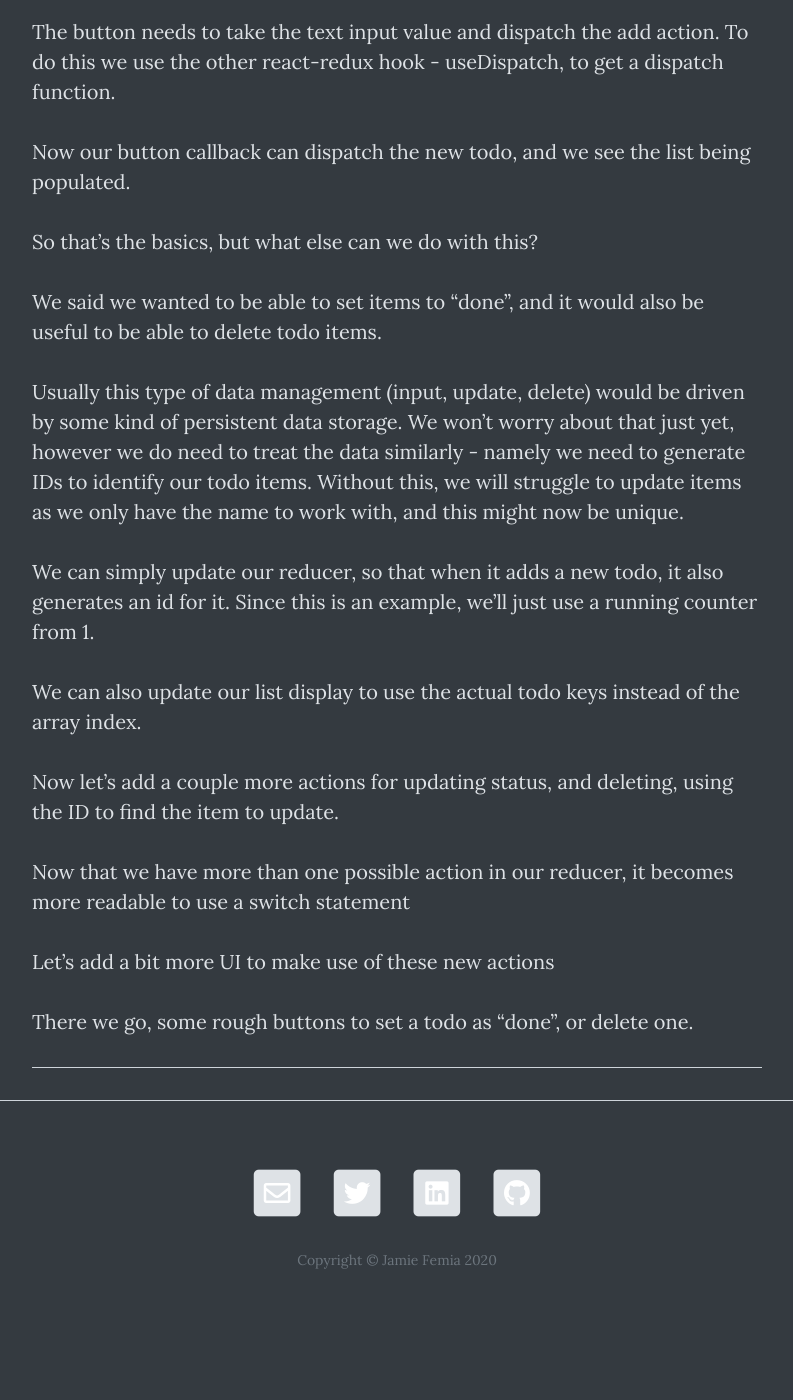
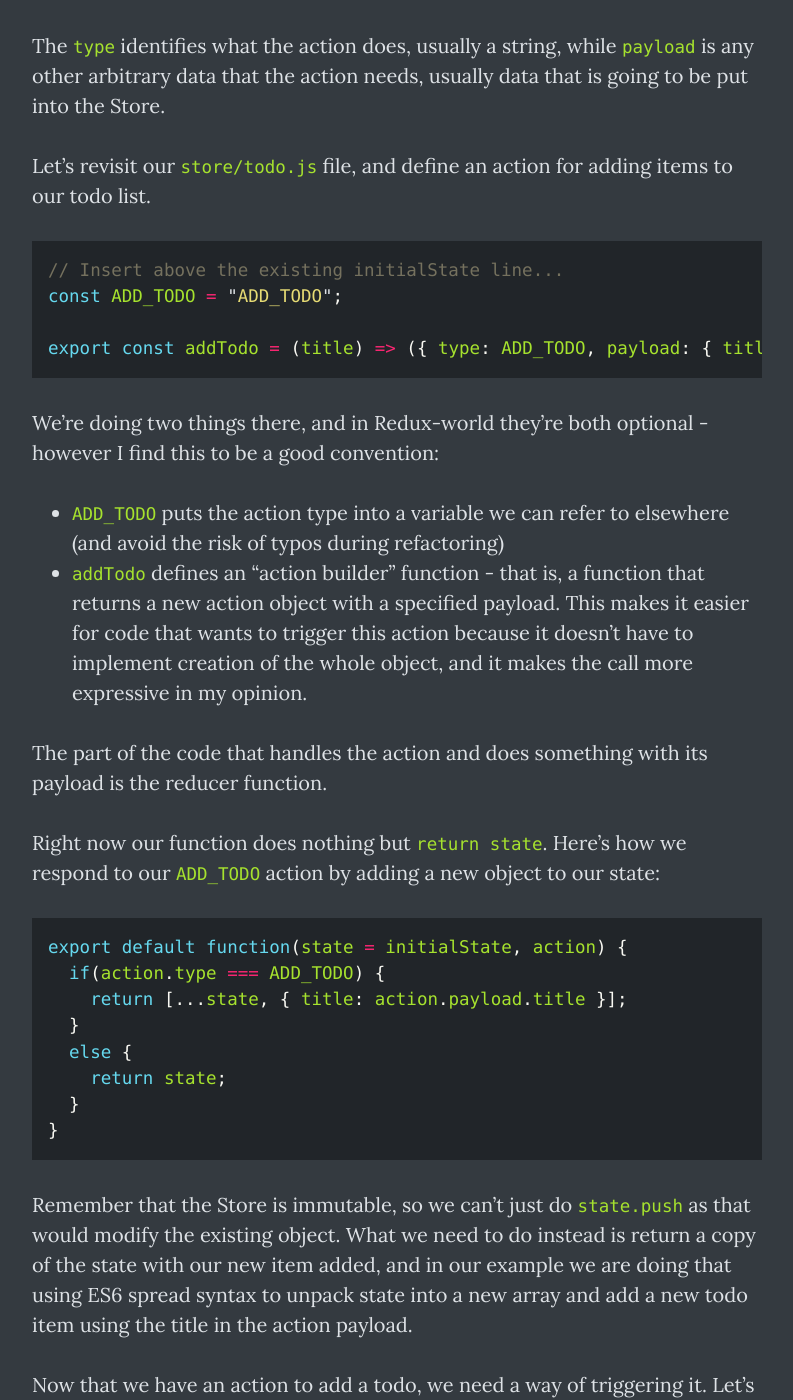
Before and after one commit to jfemia/jfemia.github.io, a Jekyll site: the page built from _posts/2020-10-16-redux-with-react-hooks.md, in a window 1280 px wide and 1400 px high, scrolled down 7323 px. Shown: the whole window, without its empty margins (243-1036 px from the left). Built offline with Jekyll 4.4.1, drawn with Linux system fonts in a browser that asks for light colours; nearby versions of some CDN libraries; before the commit the page ends 8659 px from its top, so only the background shows below that; some of the changed text lies outside the part shown.

Commit message:
more words

````diff
--- a/_posts/2020-10-10-redux-with-react-hooks.md
+++ b/_posts/2020-10-16-redux-with-react-hooks.md
@@ -161,6 +161,37 @@ So how do we add todos? We need to introduce the next Redux concept, **Actions**
 
 # Actions
 
+An action in Redux is conventionally a Javascript object with `type` and `payload` fields.
+
+The `type` identifies what the action does, usually a string, while `payload` is any other arbitrary data that the action needs, usually data that is going to be put into the Store.
+
+Let's revisit our `store/todo.js` file, and define an action for adding items to our todo list.
+```js
+// Insert above the existing initialState line...
+const ADD_TODO = "ADD_TODO";
+
+export const addTodo = (title) => ({ type: ADD_TODO, payload: { title }});
+```
+
+We're doing two things there, and in Redux-world they're both optional - however I find this to be a good convention:
+* `ADD_TODO` puts the action type into a variable we can refer to elsewhere (and avoid the risk of typos during refactoring)
+* `addTodo` defines an "action builder" function - that is, a function that returns a new action object with a specified payload. This makes it easier for code that wants to trigger this action because it doesn't have to implement creation of the whole object, and it makes the call more expressive in my opinion.
+
+The part of the code that handles the action and does something with its payload is the reducer function.
+
+Right now our function does nothing but `return state`. Here's how we respond to our `ADD_TODO` action by adding a new object to our state:
+```js
+export default function(state = initialState, action) {
+  if(action.type === ADD_TODO) {
+    return [...state, { title: action.payload.title }];
+  }
+  else {
+    return state;
+  }
+}
+```
+Remember that the Store is immutable, so we can't just do `state.push` as that would modify the existing object. What we need to do instead is return a copy of the state with our new item added, and in our example we are doing that using ES6 spread syntax to unpack state into a new array and add a new todo item using the title in the action payload.
+
 Now that we have an action to add a todo, we need a way of triggering it. Let's quickly add a text input and Add button to the page
 
 The button needs to take the text input value and dispatch the add action. To do this we use the other react-redux hook - useDispatch, to get a dispatch function.
--- a/_sass/_global.scss
+++ b/_sass/_global.scss
@@ -11,6 +11,10 @@ p {
   a {
     text-decoration: underline;
   }
+}
+
+code {
+  color: #a6e22e;
 }
 
 h1,
@@ -31,6 +35,9 @@ a {
   &:hover {
     color: $primary;
   }
+  & i {
+    color: $gray-600;
+  }
 }
 
 hr {
@@ -44,6 +51,14 @@ pre {
 blockquote {
   font-style: italic;
   color: $gray-500;
+  background-color: $gray-700;
+  padding: 0.25em;
+  border-left: 10px solid $gray-500;
+  margin: 24px 0;
+
+  p {
+    margin: 0;
+  }
 }
 
 .section-heading {
````
Also changed, not shown: other parts of _posts/2020-10-16-redux-with-react-hooks.md (+3 -3 lines), img/posts/2020-10-16/01.jpg (added).
